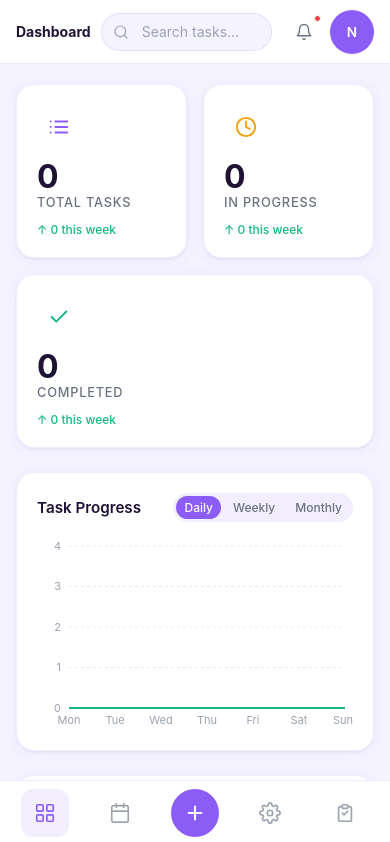
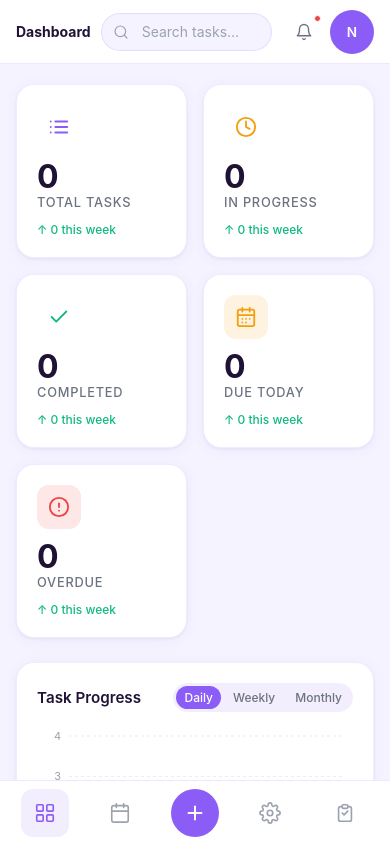
Before and after one commit to ziu222/react-todo, a React (Vite) app in the folder to-do app/: page / in a window 390 px wide. Shown: the top 842 px of the page. Built offline with nearby package versions, Linux system fonts and the light colour scheme.

Commit message:
feat(dashboard): add Overdue and Due Today stat cards

```diff
--- a/to-do app/src/features/todos/model/todoLogic.ts
+++ b/to-do app/src/features/todos/model/todoLogic.ts
@@ -293,11 +293,15 @@ export function selectFilteredTodos(todos: Todo[], filter: Filter, query: string
 }
 
 export function selectCounts(todos: Todo[]) {
+  const todayMs    = new Date().setHours(0, 0, 0, 0)
+  const tomorrowMs = todayMs + 86_400_000
   return {
     all:           todos.length,
     backlog:       todos.filter(t => t.status === 'backlog').length,
     todo:          todos.filter(t => t.status === 'todo').length,
     'in-progress': todos.filter(t => t.status === 'in-progress').length,
     done:          todos.filter(t => t.status === 'done').length,
+    overdue:       todos.filter(t => t.endDay != null && t.endDay < todayMs  && t.status !== 'done').length,
+    dueToday:      todos.filter(t => t.endDay != null && t.endDay >= todayMs && t.endDay < tomorrowMs && t.status !== 'done').length,
   }
 }
--- a/to-do app/src/pages/DashboardPage.css
+++ b/to-do app/src/pages/DashboardPage.css
@@ -15,7 +15,7 @@
 
 .stat-row {
   display: grid;
-  grid-template-columns: repeat(3, 1fr);
+  grid-template-columns: repeat(5, 1fr);
   gap: 16px;
 }
 
@@ -25,13 +25,15 @@
   }
 }
 
+@media (max-width: 1200px) {
+  .stat-row {
+    grid-template-columns: repeat(3, 1fr);
+  }
+}
+
 @media (max-width: 640px) {
   .stat-row {
     grid-template-columns: 1fr 1fr;
-  }
-
-  .stat-row > :last-child {
-    grid-column: 1 / -1;
   }
 }
 
--- a/to-do app/src/pages/DashboardPage.tsx
+++ b/to-do app/src/pages/DashboardPage.tsx
@@ -29,6 +29,26 @@ function IconList() {
   )
 }
 
+function IconAlert() {
+  return (
+    <svg viewBox="0 0 24 24" fill="none" stroke="currentColor" strokeWidth="2" strokeLinecap="round" strokeLinejoin="round">
+      <circle cx="12" cy="12" r="10" />
+      <line x1="12" y1="8" x2="12" y2="12" />
+      <line x1="12" y1="16" x2="12.01" y2="16" />
+    </svg>
+  )
+}
+
+function IconCalendar() {
+  return (
+    <svg viewBox="0 0 24 24" fill="none" stroke="currentColor" strokeWidth="2" strokeLinecap="round" strokeLinejoin="round">
+      <rect x="3" y="4" width="18" height="18" rx="2" />
+      <path d="M16 2v4M8 2v4M3 10h18" />
+      <path d="M8 14h.01M12 14h.01M16 14h.01M8 18h.01M12 18h.01" />
+    </svg>
+  )
+}
+
 export default function DashboardPage() {
   const { filteredTodos, counts } = useTodosContext()
 
@@ -36,9 +56,11 @@ export default function DashboardPage() {
     <div className="dashboard">
       <div className="dashboard-main">
         <section className="stat-row" aria-label="Task statistics">
-          <StatCard icon={<IconList  />} label="Total Tasks"    count={counts.all}            trend={counts.all}            accentColor="var(--accent)"       />
-          <StatCard icon={<IconClock />} label="In Progress"    count={counts['in-progress']} trend={counts['in-progress']} accentColor="var(--status-in-progress)" />
-          <StatCard icon={<IconCheck />} label="Completed"      count={counts.done}           trend={counts.done}           accentColor="var(--status-done)"   />
+          <StatCard icon={<IconList     />} label="Total Tasks"  count={counts.all}            trend={counts.all}            accentColor="var(--accent)"             />
+          <StatCard icon={<IconClock    />} label="In Progress"  count={counts['in-progress']} trend={counts['in-progress']} accentColor="var(--status-in-progress)" />
+          <StatCard icon={<IconCheck    />} label="Completed"    count={counts.done}           trend={counts.done}           accentColor="var(--status-done)"        />
+          <StatCard icon={<IconCalendar />} label="Due Today"    count={counts.dueToday}       trend={counts.dueToday}       accentColor="#F59E0B"                   />
+          <StatCard icon={<IconAlert    />} label="Overdue"      count={counts.overdue}        trend={-counts.overdue}       accentColor="#EF4444"                   />
         </section>
 
         <TaskChart todos={filteredTodos} />
```
